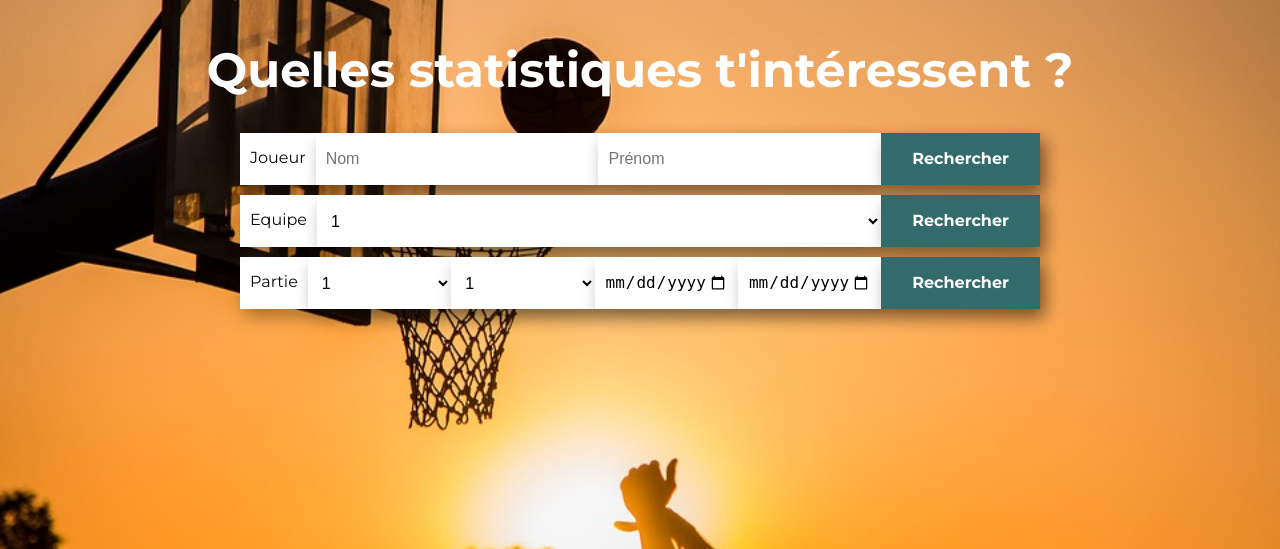
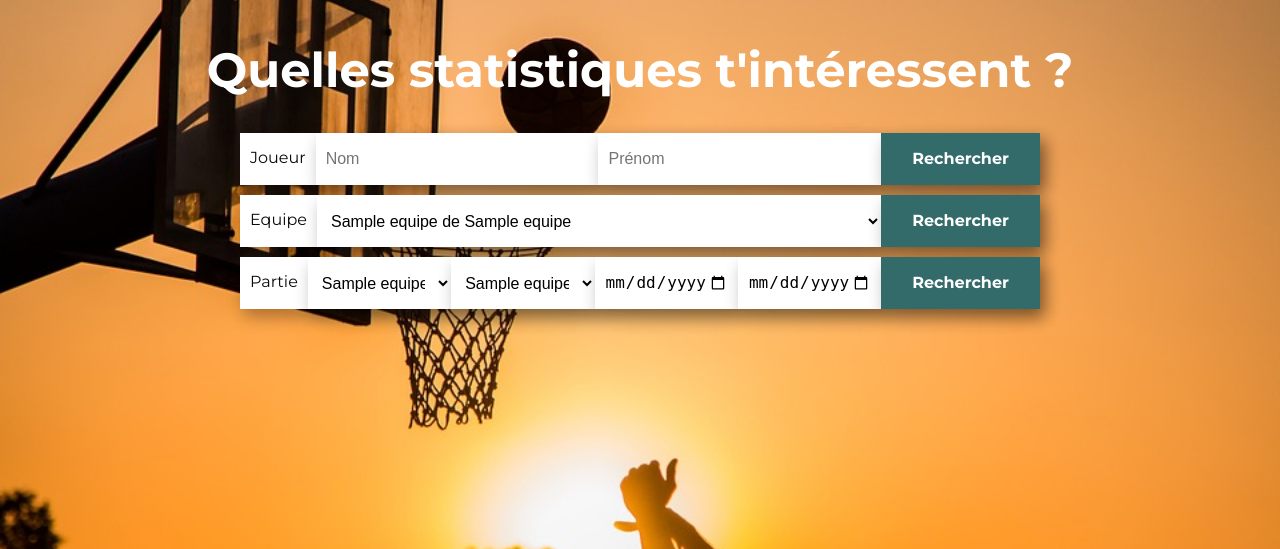
Before and after one commit to chloepelletier/projet_bdd, a Flask app: template templates/accueil.html in a window 1280 px wide. Shown: the part 79-628 px from the top of the page. Run offline with Flask 2, Linux system fonts and the light colour scheme; the template is opened without the code that fills it: most values are stand-ins (such as "Sample title", 1, 10 or a date in 2020).

Commit message:
corrigé joueur, slection équipe
joueur: ceux qui n'ont jamais joué
équipe sélectionné par numéro (pas nom)
bug sélection d'équipe entre 2 dates

```diff
--- a/main.py
+++ b/main.py
@@ -20,7 +20,7 @@ def accueil(id=None):
         password=userpassword,
         db='basketballer' )
     #TODO
-    cmd='SELECT nom_equipe FROM equipe;'
+    cmd='SELECT num_equipe, nom_equipe, ville FROM equipe;'
     cur=conn.cursor()
     cur.execute(cmd)
     equipes = cur.fetchall()
@@ -90,12 +90,12 @@ def getResultPartie(equipelocal,equipevisiteur,dateDebut, dateFin):
             dateDebut='0000-00-00'
         if not(dateFin):
             dateFin='9999-12-31'
-        cmd="SELECT partie.annee, partie.num_partie, partie.date_partie, E1.nom_equipe, E2.nom_equipe, concoure.points_loc, concoure.points_vis from partie,equipe E1, equipe E2, concoure WHERE E1.num_equipe= concoure.num_equipe_loc AND E2.num_equipe= concoure.num_equipe_vis AND concoure.annee = partie.annee AND concoure.num_partie = partie.num_partie AND (E1.nom_equipe= %s OR E2.nom_equipe= %s) AND (E2.nom_equipe =%s OR E1.nom_equipe = %s) AND partie.date_partie BETWEEN %s AND %s;"
+        cmd="SELECT partie.annee, partie.num_partie, partie.date_partie, E1.nom_equipe, E2.nom_equipe, concoure.points_loc, concoure.points_vis from partie,equipe E1, equipe E2, concoure WHERE E1.num_equipe= concoure.num_equipe_loc AND E2.num_equipe= concoure.num_equipe_vis AND concoure.annee = partie.annee AND concoure.num_partie = partie.num_partie AND (E1.num_equipe= %s OR E2.num_equipe= %s) AND (E2.nom_equipe =%s OR E1.num_equipe = %s) AND partie.date_partie >= %s  AND partie.date_partie <=  %s ;"
         cur=conn.cursor()
         cur.execute(cmd, (equipelocal,equipelocal,equipevisiteur,equipevisiteur,dateDebut,dateFin))
         info = cur.fetchall()
     else :
-        cmd2="SELECT partie.annee, partie.num_partie, partie.date_partie, E1.nom_equipe, E2.nom_equipe, concoure.points_loc, concoure.points_vis from partie,equipe E1, equipe E2, concoure WHERE E1.num_equipe= concoure.num_equipe_loc AND E2.num_equipe= concoure.num_equipe_vis AND concoure.annee = partie.annee AND concoure.num_partie = partie.num_partie AND (E1.nom_equipe= %s OR E2.nom_equipe=%s) AND (E2.nom_equipe =%s OR E1.nom_equipe = %s);"
+        cmd2="SELECT partie.annee, partie.num_partie, partie.date_partie, E1.nom_equipe, E2.nom_equipe, concoure.points_loc, concoure.points_vis from partie,equipe E1, equipe E2, concoure WHERE E1.num_equipe= concoure.num_equipe_loc AND E2.num_equipe= concoure.num_equipe_vis AND concoure.annee = partie.annee AND concoure.num_partie = partie.num_partie AND (E1.num_equipe= %s OR E2.num_equipe=%s) AND (E2.num_equipe =%s OR E1.num_equipe = %s);"
         cur=conn.cursor()
         cur.execute(cmd2, (equipelocal,equipelocal,equipevisiteur,equipevisiteur))
         info = cur.fetchall()
@@ -116,8 +116,8 @@ def getJoueur(id=None, saison = None):
         db='basketballer' )
 
     # Tout init à 0
-    nb_revirement_p = nb_revirement_n = nb_lancer_1pt = nb_lancer_2pt = nb_lancer_3pt = nb_panier_1pt = nb_panier_2pt = nb_panier_3pt = 0
-
+    nb_partie = nb_revirement_p = nb_revirement_n = nb_lancer_1pt = nb_lancer_2pt = nb_lancer_3pt = nb_panier_1pt = nb_panier_2pt = nb_panier_3pt = 0
+    moy_assiste = moy_assiste = moy_rebond = moy_faute = moy_vol_balle = moy_revirement =  moy_point = pourcentage_lancer_franc = pourcentage_2pt = pourcentage_3pt = moy_min =0
     cur=conn.cursor()
 
     # Pour notre menu déroulant:
@@ -256,8 +256,8 @@ def getJoueur(id=None, saison = None):
         GROUP BY J.id_joueur;'''
         cur.execute(cmd_carr,(id,id))
         stats = cur.fetchone()
-        nb_partie = stats[1]
-        if(nb_partie): #pour éviter les divisions par 0
+        if(stats): #pour éviter les divisions par 0
+            nb_partie = stats[1]
             nb_lancer_1pt = stats[7]
             nb_panier_1pt = stats[8]
             nb_lancer_2pt = stats[9]
@@ -303,7 +303,7 @@ def equipe():
 
 
 @app.route("/equipe")
-def getEquipe(equipe):
+def getEquipe(id):
     today = date.today()
     ajd = ""+str(today.year)+"-"+str(today.month)+"-"+str(today.day)+""
     conn= pymysql.connect(
@@ -311,11 +311,7 @@ def getEquipe(equipe):
         user=userid,
         password=userpassword,
         db='basketballer' )
-    #TODO
-    cmd="SELECT num_equipe FROM equipe WHERE nom_equipe=%s;"
-    cur=conn.cursor()
-    cur.execute(cmd,(equipe,))
-    id = cur.fetchone()[0]
+
     cmd='SELECT * FROM equipe WHERE num_equipe=%s;'
     cur=conn.cursor()
     cur.execute(cmd,(str(id),))
--- a/templates/accueil.html
+++ b/templates/accueil.html
@@ -21,11 +21,12 @@
         <button>Rechercher</button>
       </form>
       <!-- formulaire pour la recherche d'équipes -->
+
       <form  class="flex-form" action="equipe" method="post">
         <label id="label">Equipe</label>
         <select name="equipeSearch" size="1">
           {% for equipe in equipes %}
-          <option>{{equipe[0]}}</option>
+          <option value={{equipe[0]}}> {{equipe[1]}} de {{equipe[2]}} </option>
           {% endfor %}
         </select>
         <button>Rechercher</button>
@@ -35,12 +36,12 @@
         <label id="label">Partie</label>
         <select name="equipelocal" size="1">
           {% for equipe in equipes %}
-          <option>{{equipe[0]}}</option>
+          <option value={{equipe[0]}}> {{equipe[1]}} de {{equipe[2]}} </option>
           {% endfor %}
         </select>
         <select name="equipevisiteur" size="1">
           {% for equipe in equipes %}
-          <option>{{equipe[0]}}</option>
+          <option value={{equipe[0]}}> {{equipe[1]}} de {{equipe[2]}} </option>
           {% endfor %}
         </select>
         <input type="date" name="dateDebut">
```
